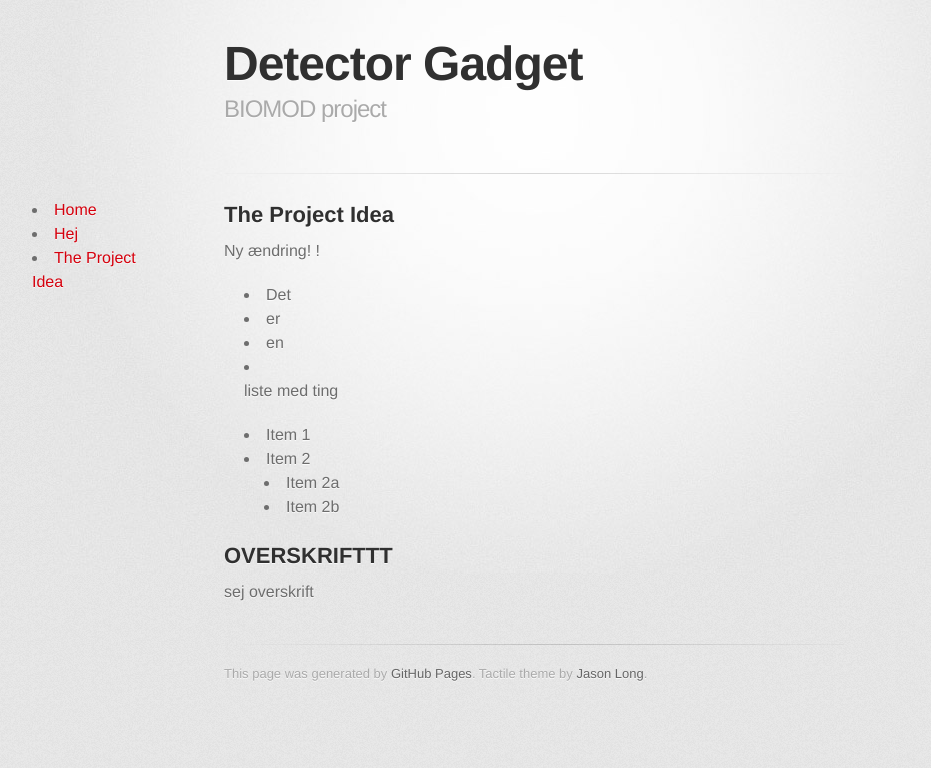
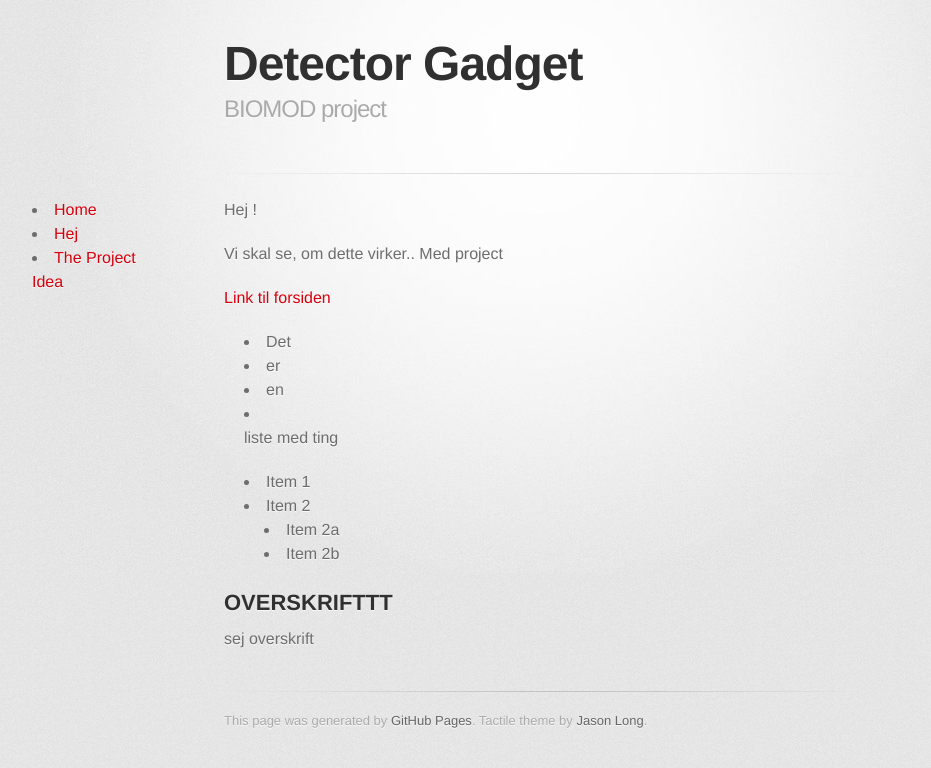
Before and after one commit to detectorgadget/detectorgadget.github.io, a Jekyll site: the page built from Theproject.md, in a window 1280 px wide. Shown: the top 768 px of the page, without its empty margins (106-1037 px from the left). Built offline with Jekyll 4.4.1, drawn with Linux system fonts in a browser that asks for light colours; some web fonts are replaced.

Commit message:
Ny theproject

```diff
--- a/Theproject.md
+++ b/Theproject.md
@@ -2,11 +2,12 @@
 layout: default
 ---
 
-##The Project Idea
 
+Hej {{ page.hej }}!
 
-Ny ændring! {{ page.hej }}!
+Vi skal se, om dette virker.. Med project
 
+[Link til forsiden](index.html)
 
 * Det
 * er
```
